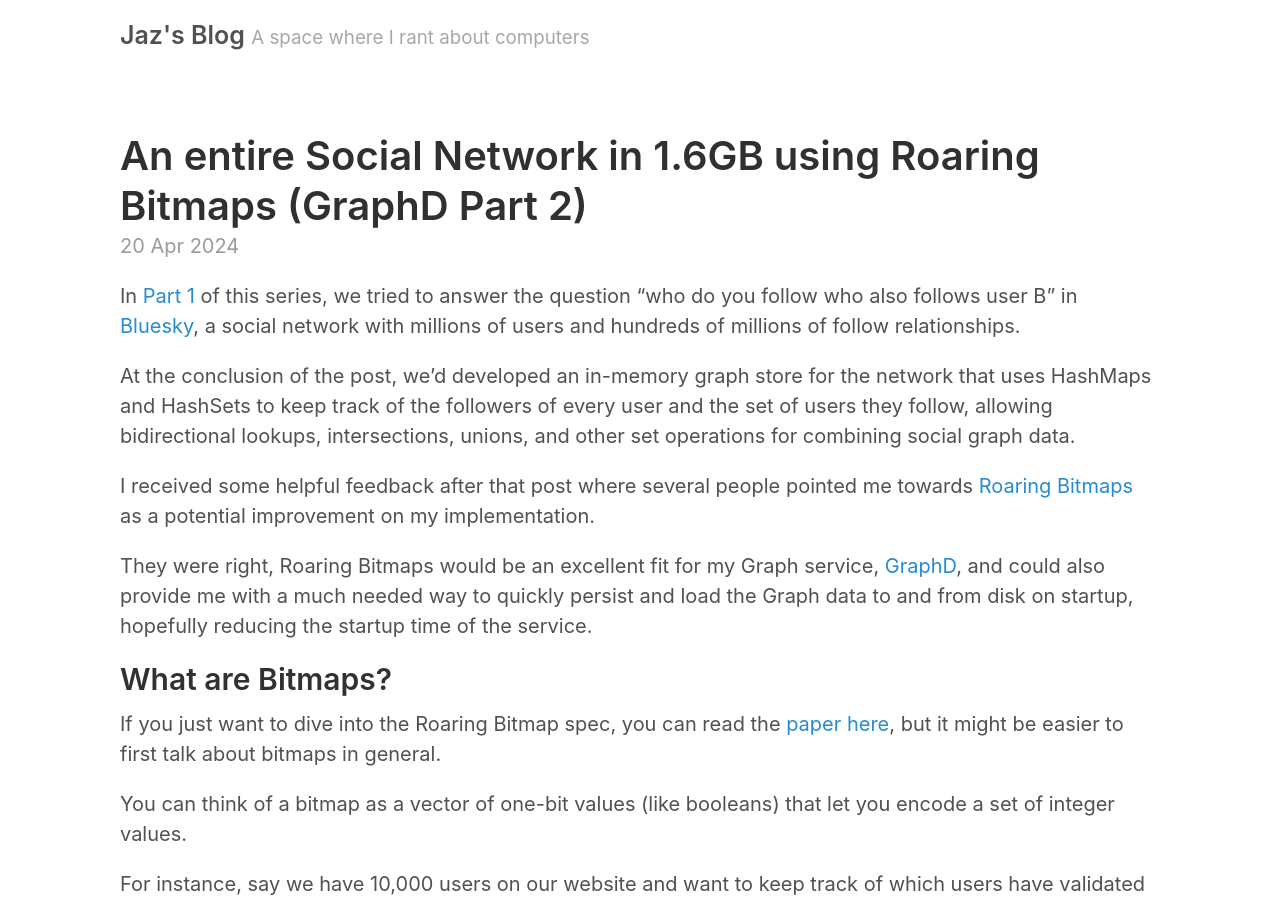
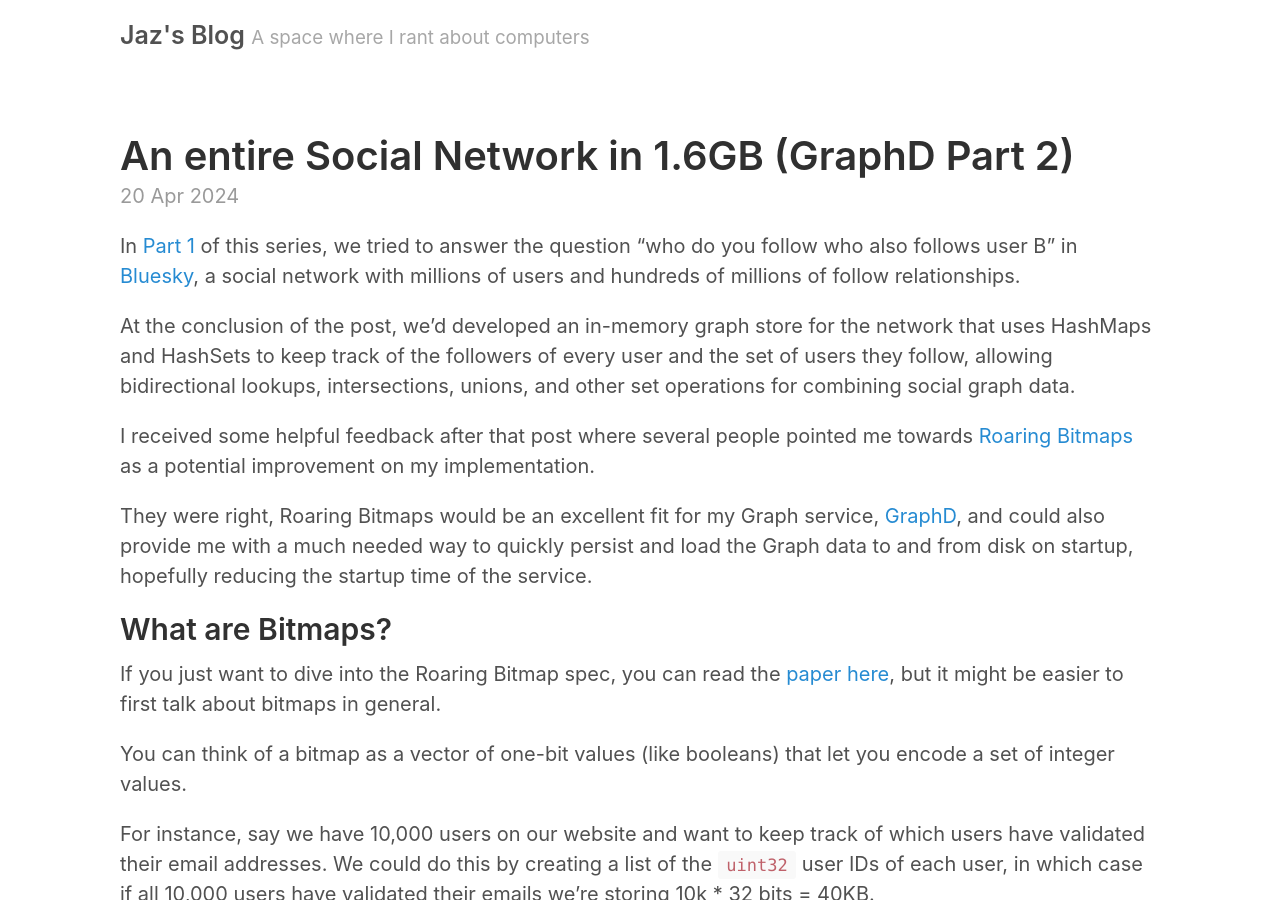
Before and after one commit to jazware/jazco-dev, a Jekyll site: the page built from _posts/2024-04-20-roaring-bitmaps.md, in a window 1280 px wide and 900 px high. Built offline with Jekyll 4.4.1, drawn with Linux system fonts in a browser that asks for light colours.

Commit message:
Remove roaring bitmaps from title, it's too long

```diff
--- a/_posts/2024-04-20-roaring-bitmaps.md
+++ b/_posts/2024-04-20-roaring-bitmaps.md
@@ -1,6 +1,6 @@
 ---
 layout: post
-title: "An entire Social Network in 1.6GB using Roaring Bitmaps (GraphD Part 2)"
+title: "An entire Social Network in 1.6GB (GraphD Part 2)"
 excerpt: "Roaring Bitmaps offer an even more efficient way to store and query an entire social graph, fitting the entire network of 5.5M users and 164M+ follows into a ~1.6GB SQLite DB on disk."
 ---
 
```
